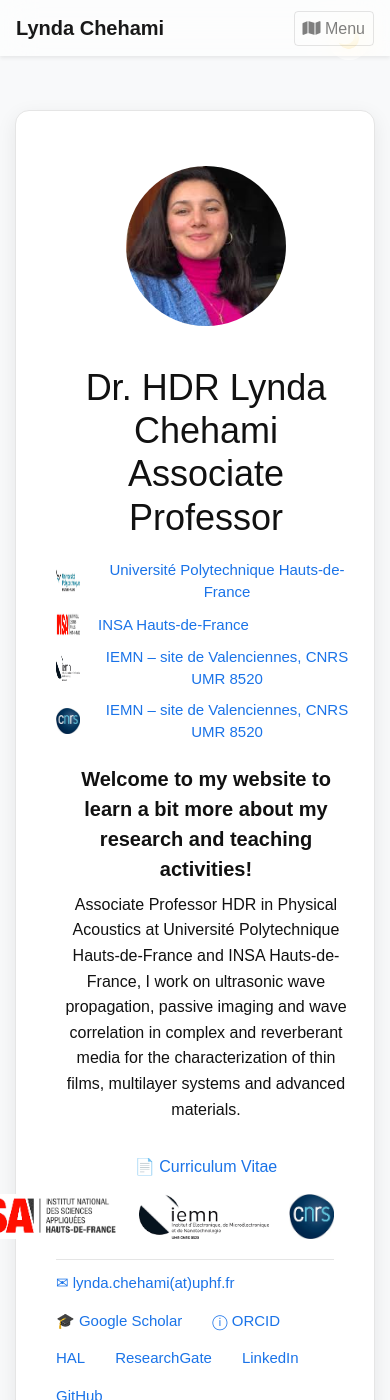
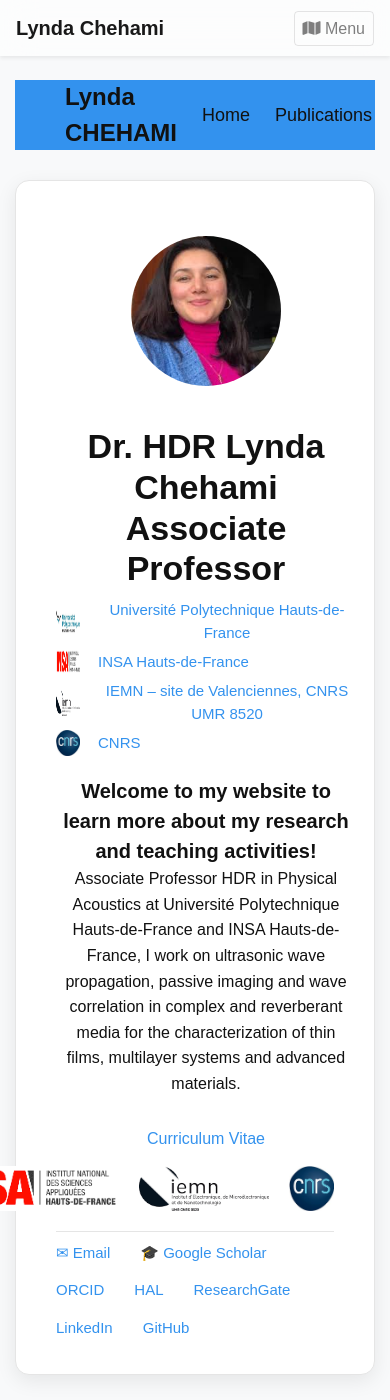
Before and after one commit to lchehami/lchehami.github.io, a Jekyll site: the page built from index.html, in a window 390 px wide and 1400 px high. Built offline with Jekyll 4.4.1, drawn with Linux system fonts in a browser that asks for light colours; nearby versions of some CDN libraries; a style sheet for code colours, icons or effects is not loaded; some of the changed text lies outside the part shown.

Commit message:
Update index.html

```diff
--- a/index.html
+++ b/index.html
@@ -4,8 +4,18 @@ title: Homepage
 navbar_title: Home
 ---
 
-<button id="themeToggle">🌙</button>
+<!-- HEADER BLEU -->
+<div class="topbar">
+  <div class="site-title">Lynda CHEHAMI</div>
 
+  <div class="menu">
+    <a href="/" class="active">Home</a>
+    <a href="/publications/">Publications</a>
+    <button id="themeToggle">🌙</button>
+  </div>
+</div>
+
+<!-- HERO -->
 <div class="hero-card">
 
   <div class="hero-content">
@@ -29,13 +39,13 @@ navbar_title: Home
         IEMN – site de Valenciennes, CNRS UMR 8520
       </div>
 
-   <div class="affiliation">
+      <div class="affiliation">
         <img src="{{ site.baseurl }}/assets/images/badges/cnrs.png" class="aff-logo">
-        IEMN – site de Valenciennes, CNRS UMR 8520
+        CNRS
       </div>
 
       <div class="bio-title">
-        Welcome to my website to learn a bit more about my research and teaching activities!
+        Welcome to my website to learn more about my research and teaching activities!
       </div>
 
       <p class="bio">
@@ -51,7 +61,7 @@ navbar_title: Home
     </div>
 
     <div class="hero-photo">
-      <img src="{{ site.baseurl }}/assets/images/photos/profile.png" alt="Profile photo">
+      <img src="{{ site.baseurl }}/assets/images/photos/profile.png">
     </div>
 
   </div>
@@ -64,9 +74,9 @@ navbar_title: Home
   </div>
 
   <div class="links">
-    <a href="mailto:lynda.chehami@uphf.fr">✉ lynda.chehami(at)uphf.fr</a>
+    <a href="mailto:lynda.chehami@uphf.fr">✉ Email</a>
     <a href="https://scholar.google.com/citations?user=3FhRL0gAAAAJ&hl=fr">🎓 Google Scholar</a>
-    <a href="https://orcid.org/0000-0002-5561-3395">ⓘ ORCID</a>
+    <a href="https://orcid.org/0000-0002-5561-3395">ORCID</a>
     <a href="https://cv.hal.science/lynda-chehami">HAL</a>
     <a href="https://www.researchgate.net/profile/Lynda-Chehami">ResearchGate</a>
     <a href="https://www.linkedin.com/in/lynda-chehami-aa8106122/">LinkedIn</a>
@@ -75,28 +85,12 @@ navbar_title: Home
 
 </div>
 
-{% if site.data.display.homepage.show_experience %}
-  {% include widgets/experience_card.html %}
-{% endif %}
-
-{% if site.data.display.homepage.show_news %}
-  {% assign count_news = site.news | size %}
-  {% if count_news > 0 %}
-    {% include widgets/news_card.html limit=site.data.display.homepage.num_news %}
-  {% endif %}
-{% endif %}
-
-{% if site.data.display.homepage.show_selected_publications %}
-  {% assign pubs = site.publications | sort: "date" | reverse | where: "selected", true %}
-  {% include widgets/publication_card.html publications=pubs title='<i class="fas fa-star"></i> Selected Publications' %}
-{% endif %}
-
 <style>
 :root {
   --bg: #f5f6f7;
   --card: #ffffff;
   --text: #111;
-  --blue: #1a73e8;
+  --blue: #3392ee;
   --border: #e5e5e5;
 }
 
@@ -108,75 +102,84 @@ body.dark {
   --border: #333842;
 }
 
+/* HEADER */
+.topbar {
+  height: 70px;
+  background: var(--blue);
+  display: flex;
+  align-items: center;
+  justify-content: space-between;
+  padding: 0 50px;
+}
+
+.site-title {
+  font-size: 24px;
+  font-weight: 600;
+}
+
+.menu {
+  display: flex;
+  align-items: center;
+}
+
+.menu a {
+  margin-left: 25px;
+  font-size: 18px;
+  text-decoration: none;
+  color: #111;
+}
+
+.menu #themeToggle {
+  margin-left: 25px;
+  background: none;
+  border: none;
+  font-size: 22px;
+  cursor: pointer;
+}
+
+/* BODY */
 body {
   background: var(--bg);
   color: var(--text);
-  font-family: Arial, Helvetica, sans-serif;
+  font-family: Arial;
 }
 
-/* bouton dark */
-#themeToggle {
-  position: fixed;
-  top: 18px;
-  right: 20px;
-  width: 42px;
-  height: 42px;
-  border-radius: 50%;
-  border: none;
-  background: var(--card);
-  color: var(--text);
-  cursor: pointer;
-  font-size: 18px;
-}
-
-/* card */
+/* HERO */
 .hero-card {
   background: var(--card);
   border-radius: 14px;
-  padding: 35px 40px 20px;
+  padding: 35px 40px;
   margin: 30px auto;
   max-width: 1100px;
   border: 1px solid var(--border);
 }
 
-/* layout */
 .hero-content {
   display: flex;
   justify-content: space-between;
   gap: 40px;
 }
 
-.hero-text {
-  max-width: 750px;
+.hero-text h1 {
+  font-size: 34px;
 }
 
-/* TITRE */
-.hero-text h1 {
-  font-size: 36px;
-  font-weight: 500;
-  margin-bottom: 20px;
-}
-
-/* affiliations */
 .affiliation {
   display: flex;
   align-items: center;
   gap: 10px;
   font-size: 15px;
   color: var(--blue);
-  margin-bottom: 8px;
 }
 
 .aff-logo {
   height: 26px;
 }
 
-/* bio */
 .bio-title {
   font-size: 20px;
+  margin-top: 20px;
   font-weight: 600;
-  margin-top: 20px;
-  margin-bottom: 8px;
 }
 
 .bio {
@@ -184,26 +187,19 @@ body {
   line-height: 1.6;
 }
 
-/* CV */
 .cv-link {
-  display: inline-block;
-  margin-top: 18px;
   font-size: 16px;
   color: var(--blue);
+  margin-top: 15px;
+  display: inline-block;
 }
 
-.cv-link::before {
-  content: "📄 ";
-}
-
-/* photo */
 .hero-photo img {
   width: 200px;
   height: 200px;
   border-radius: 50%;
 }
 
-/* logos */
 .institution-logos {
   display: flex;
   justify-content: flex-end;
@@ -215,11 +211,10 @@ body {
   height: 45px;
 }
 
-/* links */
 .links {
   border-top: 1px solid var(--border);
   margin-top: 20px;
-  padding-top: 12px;
+  padding-top: 10px;
   display: flex;
   flex-wrap: wrap;
   gap: 15px;
@@ -239,8 +233,8 @@ body {
   }
 
   .hero-photo img {
-    width: 160px;
-    height: 160px;
+    width: 150px;
+    height: 150px;
   }
 }
 </style>
```
Also changed, not shown: other parts of index.html (+0 -1 lines).
